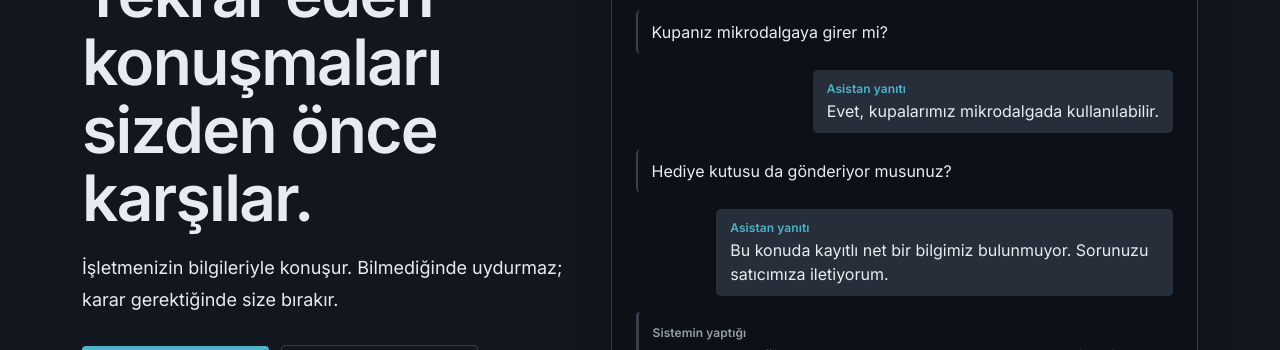
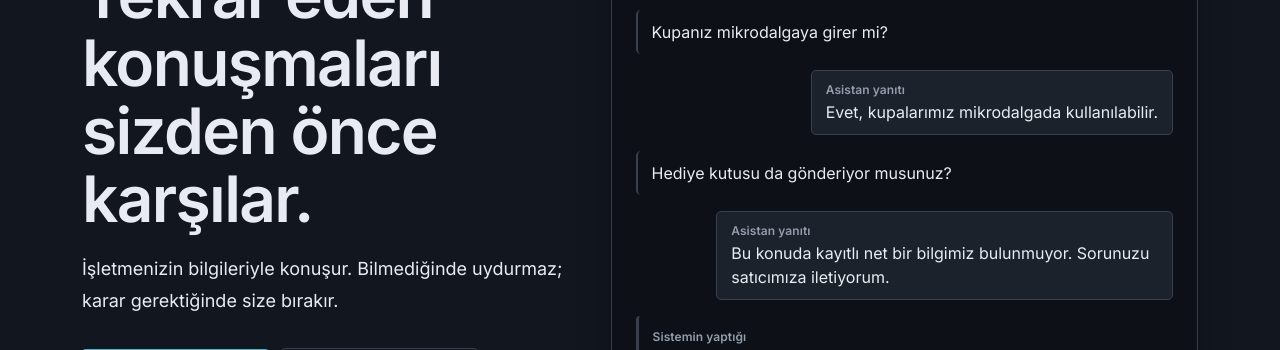
Before and after one commit to keremm44/whatsapp-assistant, a Next.js app in the folder frontend/: page / in a window 1280 px wide. Shown: the part 213-563 px from the top of the page. Built offline with nearby package versions, Linux system fonts and the light colour scheme; no server answers.

Commit message:
frontend: separate marketing chat roles by material not cyan

```diff
--- a/frontend/src/components/marketing/chat-bubbles.tsx
+++ b/frontend/src/components/marketing/chat-bubbles.tsx
@@ -6,15 +6,14 @@ import { cn } from "@/lib/utils/cn";
  * Conversation transcript primitives for the marketing site, derived
  * from the seller Conversations workbench (`message-timeline.tsx`).
  *
- * The two sides are separated by DEPTH, not by two competing tints:
+ * The two sides are separated by DEPTH, not by competing signal hues:
  *
- *   incoming  → the customer's side, left, a SUNKEN block with a
- *               structural cue on its leading edge.
- *   outgoing  → the assistant's side, right, a NEUTRAL raised block.
- *               Cyan is a signal, not a material, so the bubble is
- *               never cyan-filled; only the "Asistan yanıtı" overline
- *               keeps the cyan accent (evidence-gated in the product,
- *               labelled here because these are assistant replies).
+ *   incoming  → customer's side, left, SUNKEN with a leading edge.
+ *   outgoing  → assistant's side, right, one RAISED material step.
+ *
+ * Cyan stays reserved for interaction/focus/selection instead of being
+ * spent as an "assistant colour". Speaker labels make the transcript
+ * understandable without relying on alignment alone.
  */
 export function ChatBubble({
   from,
@@ -24,6 +23,7 @@ export function ChatBubble({
   children: React.ReactNode;
 }) {
   const isAssistant = from === "assistant";
+
   return (
     <div
       className={cn("flex w-full", isAssistant ? "justify-end" : "justify-start")}
@@ -32,15 +32,17 @@ export function ChatBubble({
         className={cn(
           "max-w-[85%] rounded-[5px] px-3.5 py-2.5 text-foreground",
           isAssistant
-            ? "bg-selected"
+            ? "border border-boundary bg-raised"
             : "border-l-2 border-boundary bg-sunken",
         )}
       >
         {isAssistant ? (
-          <p className="pb-0.5 type-meta font-semibold text-primary">
+          <p className="pb-0.5 type-meta font-semibold text-muted-foreground">
             Asistan yanıtı
           </p>
-        ) : null}
+        ) : (
+          <span className="sr-only">Müşteri: </span>
+        )}
         {children}
       </div>
     </div>
@@ -73,8 +75,6 @@ export function ChatNote({
 /**
  * A bounded product-evidence sheet — the marketing page's "work sheet"
  * grammar, reserved for proof artifacts rather than feature lists.
- * One quiet material step above the canvas (raised) with a hairline
- * boundary edge and the soft sheet shadow.
  */
 export function ChatProofCard({
   label,
@@ -88,14 +88,14 @@ export function ChatProofCard({
   return (
     <div
       className={cn(
-        "overflow-hidden rounded-sheet border border-boundary/60 bg-raised shadow-surface",
+        "overflow-hidden rounded-sheet border border-boundary bg-raised shadow-surface",
         className,
       )}
     >
       <p className="flex items-center gap-1.5 border-b border-divider px-4 py-2.5 type-meta font-semibold text-muted-foreground">
         <span
           aria-hidden="true"
-          className="h-1.5 w-1.5 rounded-full bg-primary/70"
+          className="h-1.5 w-1.5 rounded-full bg-muted-foreground"
         />
         {label}
       </p>
```
